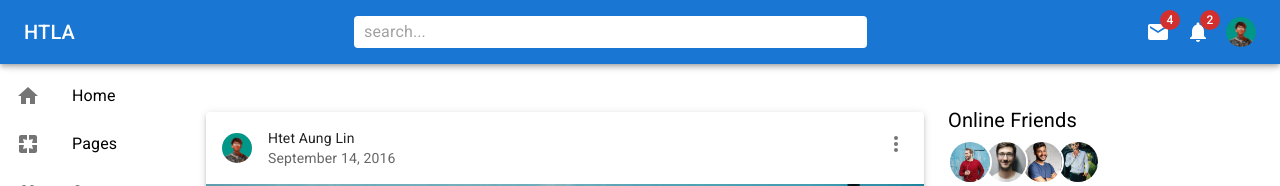
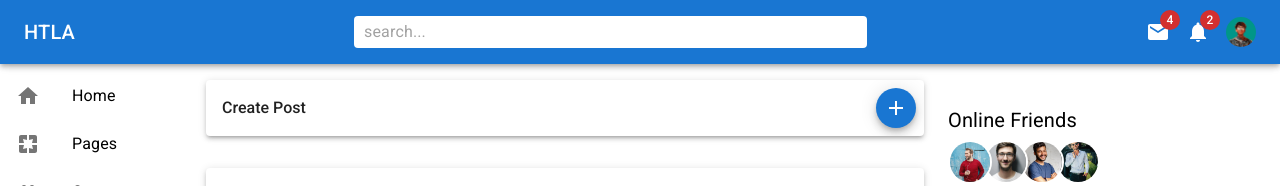
Before and after one commit to HTLA380/MUI-Pracitce, a React (Vite) app: page / in a window 1280 px wide. Shown: the top 186 px of the page. Built offline with nearby package versions, Linux system fonts and the light colour scheme.

Commit message:
Adding Modal

```diff
--- a/src/Feed/Feed.tsx
+++ b/src/Feed/Feed.tsx
@@ -1,9 +1,21 @@
-import { Box, Container } from "@mui/material";
-import React from "react";
+import {
+  Box,
+  Card,
+  CardActions,
+  CardContent,
+  Container,
+  Fab,
+  Typography,
+} from "@mui/material";
+import React, { useState } from "react";
 import postData from "./postData";
 import Post from "../components/Post";
+import { Add } from "@mui/icons-material";
+import BasicModal from "../components/BasicModal";
 
 const Feed: React.FC = () => {
+  const [open, setOpen] = useState<boolean>(false);
+
   return (
     <Box flex={4} p={2}>
       <Container
@@ -11,7 +23,34 @@ const Feed: React.FC = () => {
           display: "flex",
           flexDirection: "column",
           alignItems: "center",
-        }}>
+        }}
+        maxWidth="md">
+        <Card
+          sx={{
+            display: "flex",
+            alignItems: "center",
+            justifyContent: "space-between",
+            width: "100%",
+            boxShadow: 3,
+          }}>
+          <CardContent>
+            <Typography variant="h5" fontSize={16} fontWeight={"medium"}>
+              Create Post
+            </Typography>
+          </CardContent>
+          <CardActions>
+            <Fab
+              aria-label="add"
+              size="small"
+              color="primary"
+              onClick={() => setOpen(true)}>
+              <Add />
+            </Fab>
+          </CardActions>
+        </Card>
+
+        <BasicModal open={open} setOpen={setOpen} />
+
         {postData.map((data) => (
           <Post
             author={data.author}
--- /dev/null
+++ b/src/components/BasicModal.tsx
@@ -0,0 +1,83 @@
+import React from "react";
+import Box from "@mui/material/Box";
+import Typography from "@mui/material/Typography";
+import Modal from "@mui/material/Modal";
+import profileImg from "../assets/users/profile1.png";
+import { Avatar, Fab, Stack, TextField } from "@mui/material";
+import { Add } from "@mui/icons-material";
+import { VideoCall, Image } from "@mui/icons-material";
+
+const style = {
+  position: "absolute",
+  top: "50%",
+  left: "50%",
+  transform: "translate(-50%, -50%)",
+  width: 400,
+  bgcolor: "background.paper",
+  boxShadow: 24,
+  borderRadius: 2,
+  p: 4,
+};
+
+interface BasicModalInterface {
+  open: boolean;
+  setOpen: React.Dispatch<React.SetStateAction<boolean>>;
+}
+
+const BasicModal: React.FC<BasicModalInterface> = ({ open, setOpen }) => {
+  return (
+    <div>
+      <Modal
+        open={open}
+        onClose={() => setOpen(false)}
+        aria-labelledby="modal-modal-title"
+        aria-describedby="modal-modal-description">
+        <Box sx={style}>
+          <Typography id="modal-modal-title" variant="h6" component="h2">
+            Create Post
+          </Typography>
+          <Box
+            sx={{
+              display: "flex",
+              alignItems: "center",
+              gap: 1,
+              my: 1,
+              pb: 1,
+              borderBottom: "1px solid #333",
+            }}>
+            <Avatar
+              sx={{ width: 30, height: 30 }}
+              alt="Htet Aung Lin"
+              src={profileImg}
+            />
+            <Typography>Htet Aung Lin</Typography>
+          </Box>
+          <TextField
+            multiline
+            fullWidth
+            rows={3}
+            placeholder="What's on your mind?"
+            variant="standard"
+          />
+          <Box
+            sx={{
+              display: "flex",
+              justifyContent: "space-between",
+              alignItems: "center",
+              marginTop: 1,
+            }}>
+            <Stack direction="row" alignItems={"center"}>
+              <Image color="info" fontSize="small" />
+              <VideoCall color="error" fontSize="medium" />
+            </Stack>
+            <Fab aria-label="add" size="small" color="primary">
+              <Add />
+            </Fab>
+          </Box>
+        </Box>
+      </Modal>
+    </div>
+  );
+};
+
+export default BasicModal;
```
